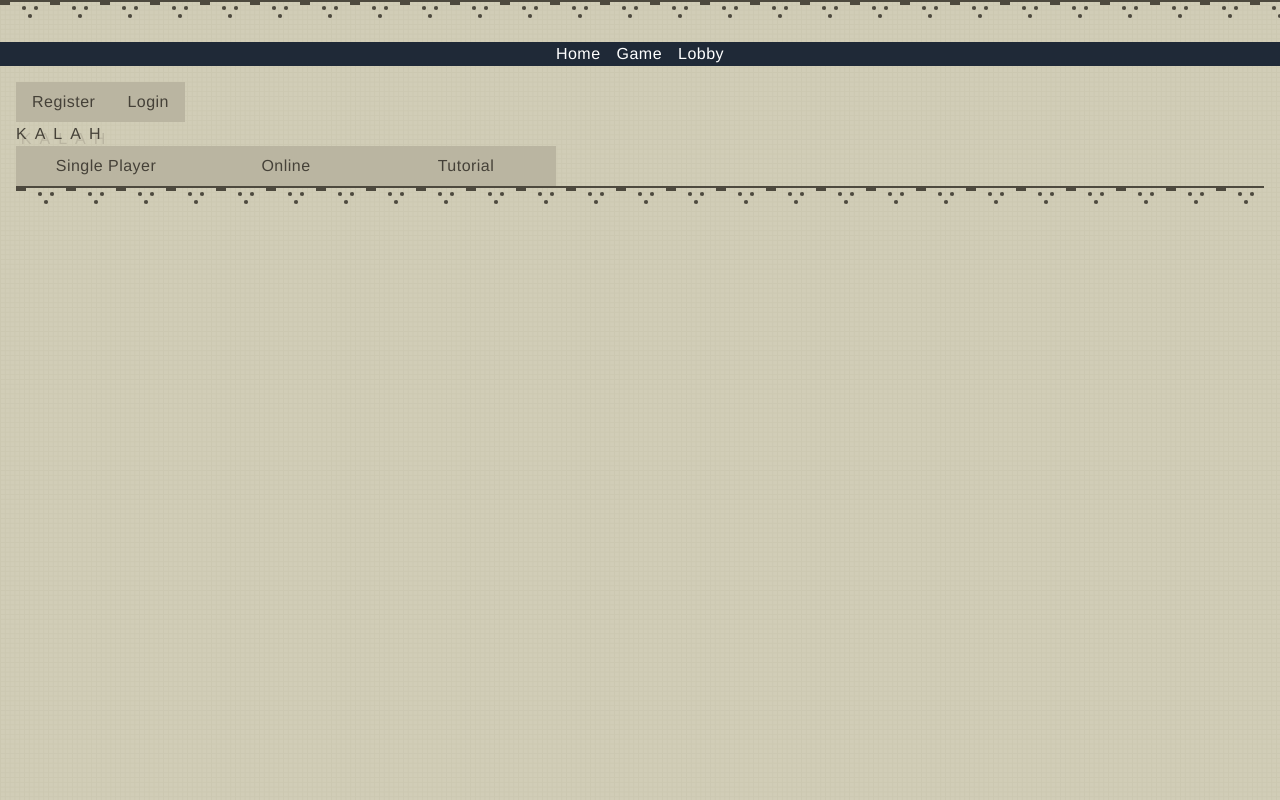
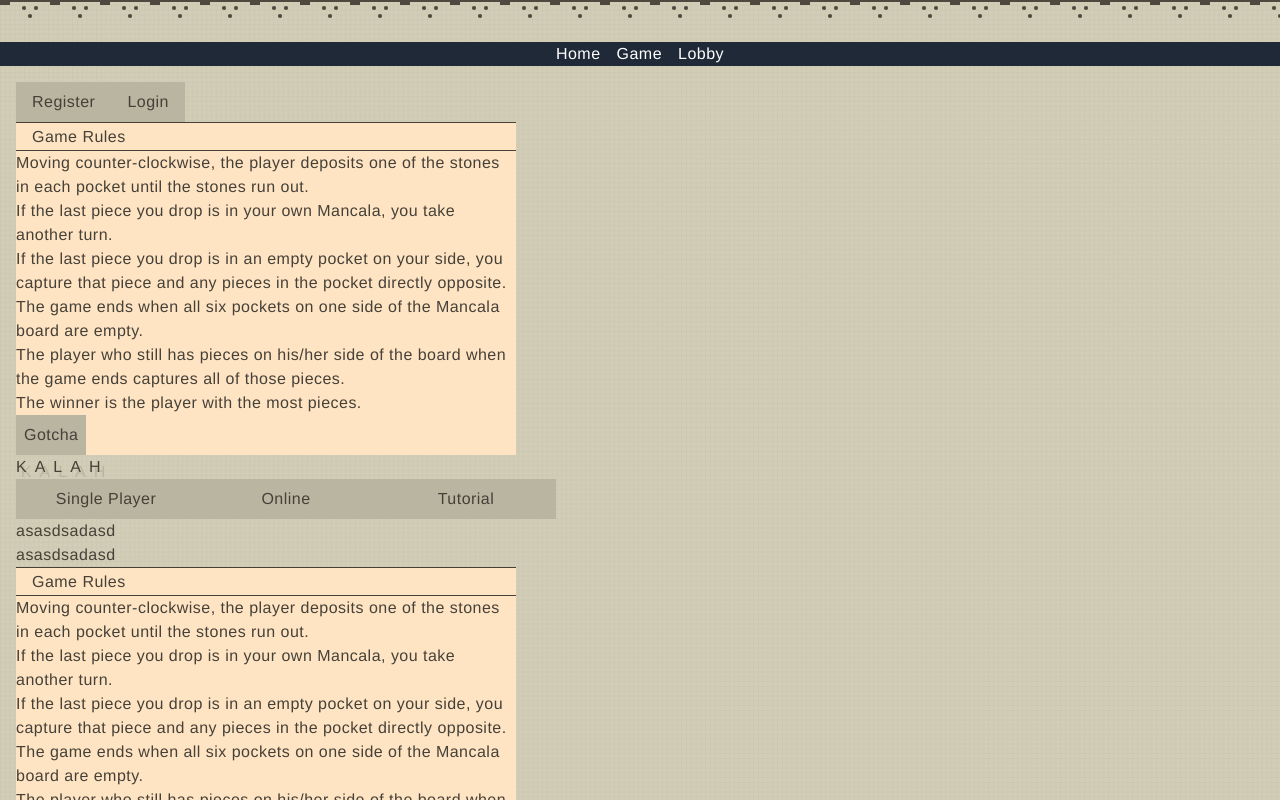
Before and after one commit to Kattegatt/kalah, a Vue app in the folder client/: page / in a window 1280 px wide. Both pictures are taken after a click on the button "Tutorial". Shown: the top 800 px of the page. Built offline with nearby package versions, Linux system fonts and the light colour scheme; no server answers.

Commit message:
Tutorial modal added

```diff
--- a/client/src/components/TutorialModal.vue
+++ b/client/src/components/TutorialModal.vue
@@ -0,0 +1,44 @@
+<template>
+  <div class="fixed inset-0 flex items-center justify-center z-10">
+    <div class="modal-content flex flex-col gap-4 p-6 bg-white rounded-lg shadow-lg">
+      <h2 class="text-xl font-bold text-center">Game Rules</h2>
+      <ul class="list-disc list-inside">
+        <li>
+          Moving counter-clockwise, the player deposits one of the stones in each pocket until the
+          stones run out.
+        </li>
+        <li>If the last piece you drop is in your own Mancala, you take another turn.</li>
+        <li>
+          If the last piece you drop is in an empty pocket on your side, you capture that piece and
+          any pieces in the pocket directly opposite.
+        </li>
+        <li>The game ends when all six pockets on one side of the Mancala board are empty.</li>
+        <li>
+          The player who still has pieces on his/her side of the board when the game ends captures
+          all of those pieces.
+        </li>
+        <li>The winner is the player with the most pieces.</li>
+      </ul>
+      <button @click="close" class="modal-button mt-4 py-2 px-4">Gotcha</button>
+    </div>
+  </div>
+</template>
+
+<script setup>
+const emit = defineEmits(['close'])
+const close = () => {
+  emit('close')
+}
+</script>
+
+<style scoped>
+.modal-overlay {
+  background-color: rgba(0, 0, 0, 0.5);
+}
+
+.modal-content {
+  background-color: bisque;
+  max-width: 500px;
+  width: 100%;
+}
+</style>
--- a/client/src/views/HomeView.vue
+++ b/client/src/views/HomeView.vue
@@ -4,6 +4,7 @@
     <button @click="showLoginModal = true" class="btn">Login</button>
     <RegisterModal v-if="showRegisterModal" @close="showRegisterModal = false" />
     <LoginModal v-if="showLoginModal" @close="showLoginModal = false" />
+    <TutorialModal v-if="showTutorial" @close="showTutorial = false" />
   </div>
   <div class="flex items-center justify-center p-2 m-8">
     <h1 class="font-bold big text-2xl">kalah</h1>
@@ -11,18 +12,28 @@
   <div class="flex flex-col gap-3 items-center justify-center">
     <button class="menu-button">Single Player</button>
     <button class="menu-button">Online</button>
-    <button class="menu-button">Tutorial</button>
+    <button @click="showTutorial = true" class="menu-button">Tutorial</button>
+    <ul>
+      <li>asasdsadasd</li>
+      <li>asasdsadasd</li>
+    </ul>
   </div>
+  <RegisterModal v-if="showRegisterModal" @close="showRegisterModal = false" />
+  <LoginModal v-if="showLoginModal" @close="showLoginModal = false" />
+  <TutorialModal v-if="showTutorial" @close="showTutorial = false" />
 </template>
 
 <script setup>
 import { ref } from 'vue'
 import RegisterModal from '../components/RegisterModal.vue'
 import LoginModal from '../components/LoginModal.vue'
+import TutorialModal from '../components/TutorialModal.vue'
+
 // import { useGameStore } from '../stores/game'
 
 const showRegisterModal = ref(false)
 const showLoginModal = ref(false)
+const showTutorial = ref(false)
 
 // const gameStore = useGameStore()
 </script>
```
Also changed, not shown: client/src/views/LoginView.vue (deleted).
